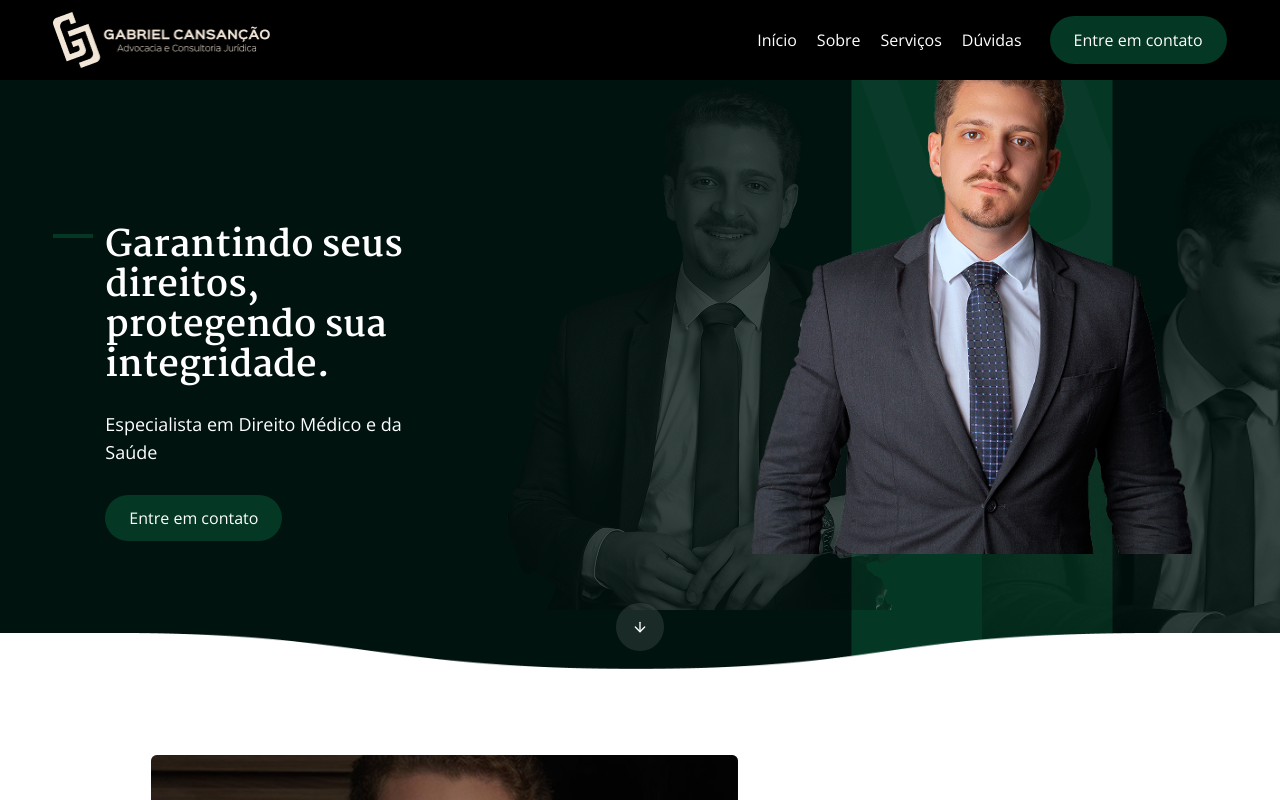
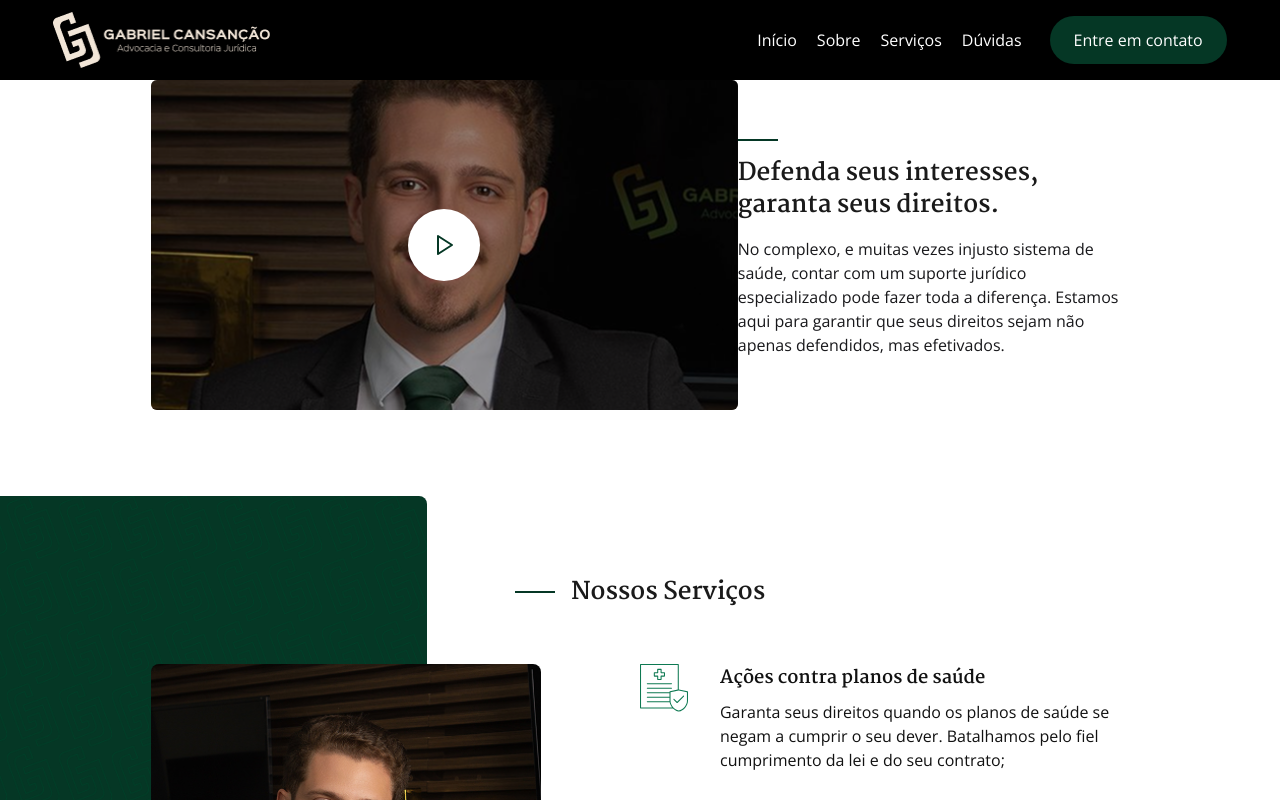
Before and after one commit to artgustavobarros/gabriela-correia, a Next.js app: page / in a window 1280 px wide. Shown: the top 800 px of the page. Built offline with nearby package versions, Linux system fonts and the light colour scheme.

Commit message:
add responsive footer

```diff
--- a/src/components/layout/container.tsx
+++ b/src/components/layout/container.tsx
@@ -19,7 +19,7 @@ export function Container({
       className={cn(
         "w-full max-w-11/12 mx-auto",
         className,
-        grid ? "grid grid-cols-12" : ""
+        grid ? "grid grid-cols-4 md:grid-cols-8 lg:grid-cols-12" : ""
       )}
     >
       {children}
--- a/src/components/layout/dialog-hamburger.tsx
+++ b/src/components/layout/dialog-hamburger.tsx
@@ -23,7 +23,7 @@ export function DialogHamburger({ links }: DialogHamburgerProps) {
   const [isOpen, setIsOpen] = useState(false);
   const navRef = useRef<HTMLDivElement>(null);
   const buttonRef = useRef<HTMLDivElement>(null);
-  const { isDesktop } = useScreen();
+  const { isMobile, isDesktop } = useScreen();
 
   function handleClickOnNavLink() {
     setIsOpen(false);
@@ -66,7 +66,7 @@ export function DialogHamburger({ links }: DialogHamburgerProps) {
           <Hamburger
             color="white"
             rounded
-            size={32}
+            size={isMobile ? 24 : 32}
             direction="right"
             toggled={isOpen}
             toggle={setIsOpen}
@@ -88,7 +88,7 @@ export function DialogHamburger({ links }: DialogHamburgerProps) {
           className="w-3/4 md:w-1/3 bg-neutral-950 h-full duration-500 ease-in-out group-data-[state=open]:animate-in group-data-[state=closed]:animate-out group-data-[state=open]:slide-in-from-right group-data-[state=closed]:slide-out-to-right"
           ref={navRef}
         >
-          <ul className="p-10 flex flex-col gap-6 ">
+          <ul className="p-10 flex flex-col gap-6 relative h-full">
             {links.map((item) => {
               return item.href === "#contact" ? (
                 <li key={item.href}>
@@ -96,7 +96,7 @@ export function DialogHamburger({ links }: DialogHamburgerProps) {
                     href={
                       "https://wa.me/5582999819612?text=Acabei%20de%20acessar%20teu%20projeto%2C%20achei%20massa"
                     }
-                    className="text-brand-300 border rounded-lg py-2 px-4 font-poppins text-xl hover:text-white-50 duration-500 ease-in-out transition-all hover:bg-brand-500 hover:border-brand-500 fixed bottom-8 right-18"
+                    className="text-brand-300 border rounded-lg py-2 px-4 font-poppins md:text-xl hover:text-white-50 duration-500 ease-in-out transition-all hover:bg-brand-500 hover:border-brand-500 absolute bottom-28 left-1/2 -translate-x-1/2 text-base truncate"
                     onClick={handleClickOnNavLink}
                   >
                     {item.text}
--- a/src/components/layout/footer.tsx
+++ b/src/components/layout/footer.tsx
@@ -14,12 +14,13 @@ export function Footer() {
             alt="Gabriel Cansação Advocacia e Consultoria Jurídica"
             width={217}
             height={56}
+            className="hidden sm:block"
           />
           <Link
             href={
               "https://wa.me/5582999819612?text=Acabei%20de%20acessar%20teu%20projeto%2C%20achei%20massa"
             }
-            className="text-brand-500 border border-brand-500 rounded-full px-6 py-3 font-bold hover:bg-brand-500 hover:text-white duration-500 ease-in-out"
+            className="text-brand-500 border border-brand-500 rounded-full px-6 py-3 font-bold hover:bg-brand-500 hover:text-white duration-500 ease-in-out w-full sm:w-auto text-center"
           >
             Entre em contato
           </Link>
--- a/src/components/layout/header.tsx
+++ b/src/components/layout/header.tsx
@@ -35,12 +35,14 @@ export function Header() {
             <span className="sr-only">
               Gabriel Cansação Advocacia e Consultoria Jurídica
             </span>
+            <div className="w-[187px] h-12 md:w-full md:h-auto">
               <Image
                 src="/logo.png"
                 alt="Gabriel Cansação Advocacia e Consultoria Jurídica"
                 width={217}
                 height={56}
               />
+            </div>
           </h1>
         </Link>
         <nav className="hidden lg:block">
--- a/src/components/sections/hero.tsx
+++ b/src/components/sections/hero.tsx
@@ -1,77 +1,3 @@
-import Link from "next/link";
-import { Container } from "../layout/container";
-import Image from "next/image";
-import { ArrowDown } from "lucide-react";
-
 export function Hero() {
-  return (
-    <div className="relative h-[675px] pt-20" id="hero">
-      <section className="bg-brand-950 text-white flex items-center overflow-hidden h-full">
-        <Container grid>
-          <div className="col-span-4 flex gap-3 justify-center">
-            <span className="block bg-brand-500 min-w-10 h-1 mt-2" />
-            <div>
-              <h2 className="font-martel font-bold text-4xl">
-                Garantindo seus direitos, protegendo sua integridade.
-              </h2>
-              <p className="text-lg mt-6 mb-10">
-                Especialista em Direito Médico e da Saúde
-              </p>
-              <Link
-                href={
-                  "https://wa.me/5582999819612?text=Acabei%20de%20acessar%20teu%20projeto%2C%20achei%20massa"
-                }
-                className="bg-brand-500 rounded-full py-3 px-6 hover:bg-brand-400 duration-300 ease-in-out"
-              >
-                Entre em contato
-              </Link>
-            </div>
-          </div>
-          <div className="col-start-8 col-span-full relative">
-            <Image
-              src="/hero/hero-bg-left.png"
-              alt="Hero background left fx"
-              width={461}
-              height={588}
-              className="absolute -left-60 -top-full translate-y-25 z-[1] opacity-50"
-            />
-            <Image
-              src="/hero/hero-bg-center.png"
-              alt="Hero background center fx"
-              width={261}
-              height={745}
-              className="absolute left-1/2 -translate-x-1/2 -top-full z-0"
-            />
-            <Image
-              src="/hero/hero-bg-right.png"
-              alt="Hero background right fx"
-              width={461}
-              height={588}
-              className="absolute left-1/2 -top-full z-[1] opacity-50"
-            />
-            <Image
-              src="/hero/hero.png"
-              alt="Gabriel Cansação Advocacia e Consultoria Jurídica"
-              width={541}
-              height={625}
-              className="absolute left-1/2 -translate-x-1/2 -top-full translate-y-20 z-[2]"
-            />
-          </div>
-        </Container>
-      </section>
-      <Image
-        src="/hero/hero-footer.png"
-        alt="Hero footer fx"
-        width={1440}
-        height={70}
-        className="absolute bottom-0 left-0 w-full z-[2]"
-      />
-      <Link
-        href="#presentation"
-        className="absolute bottom-6 left-1/2 -translate-x-1/2 rounded-full size-12 bg-white/10 flex items-center justify-center cursor-pointer z-[5] hover:scale-125 duration-500 ease-in-out group"
-      >
-        <ArrowDown className="text-white size-4 group-hover:text-brand-300 duration-500 ease-in-out" />
-      </Link>
-    </div>
-  );
+  return <div className="" id="hero"></div>;
 }
```
Lines whose indentation alone changed are shown as unchanged.
